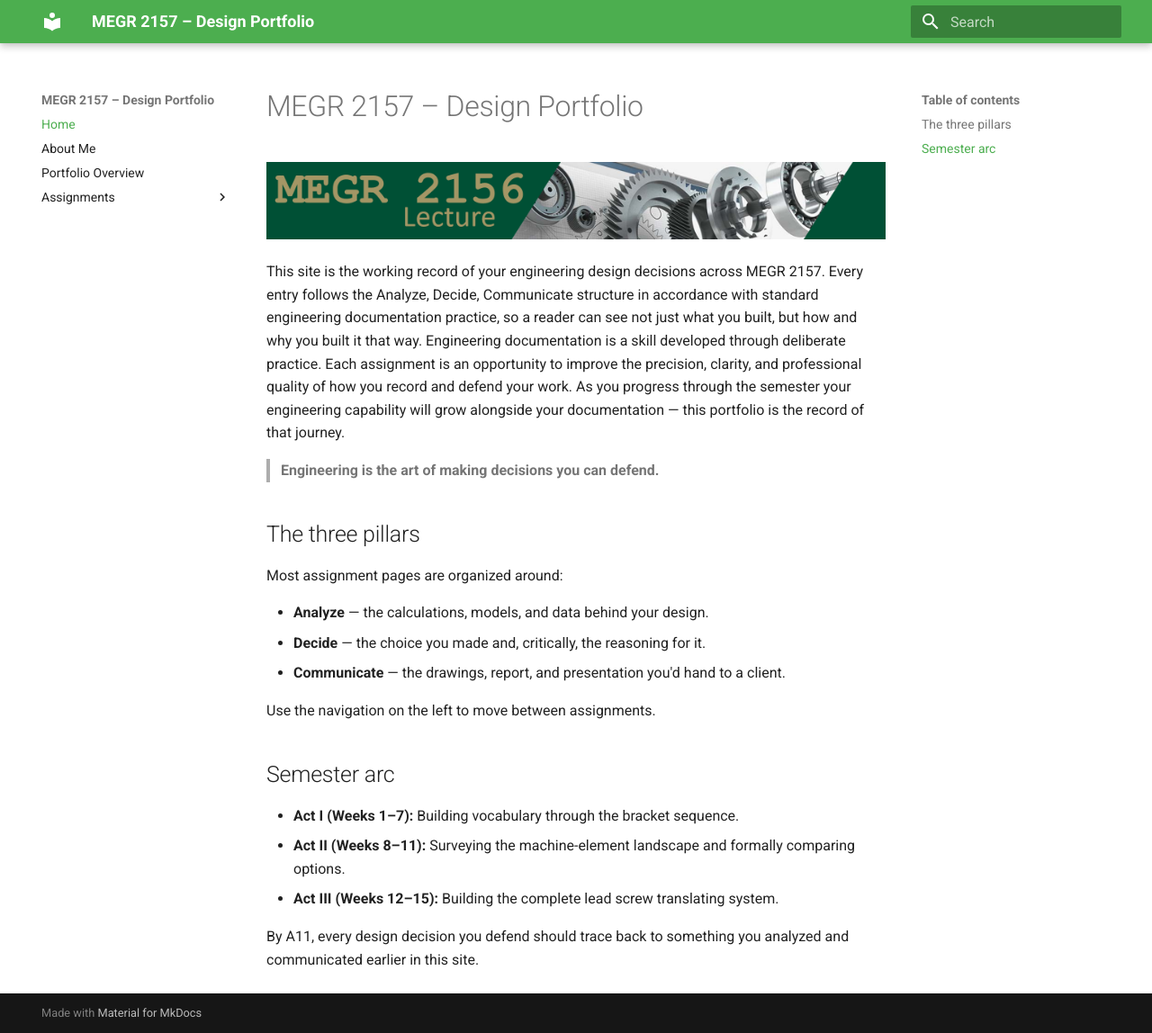
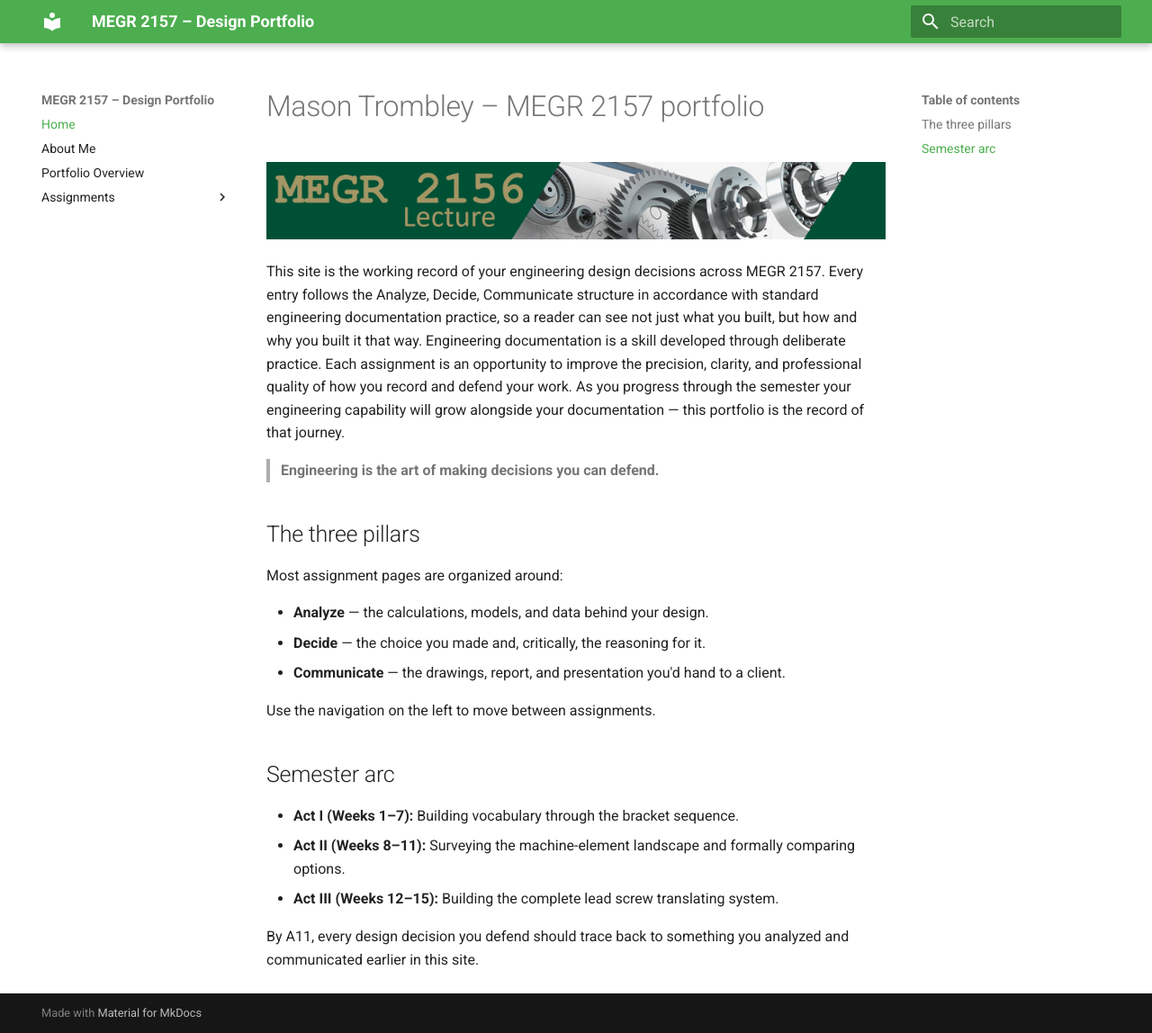
Before and after one commit to Mtrombl2/design-projects-portfolio, an MkDocs documentation site: the page built from docs/index.md, in a window 1280 px wide and 1148 px high. Shown: the whole window at 90% size. Built offline with MkDocs 1.6.1 and Material for MkDocs 9.7.7, drawn with Linux system fonts in a browser that asks for light colours.

Commit message:
initial site setup

```diff
--- a/docs/index.md
+++ b/docs/index.md
@@ -1,4 +1,4 @@
-# MEGR 2157 – Design Portfolio
+# Mason Trombley – MEGR 2157 portfolio
 
 ![MEGR 2156-7 Title](MEGR2156title.png)
 
```
